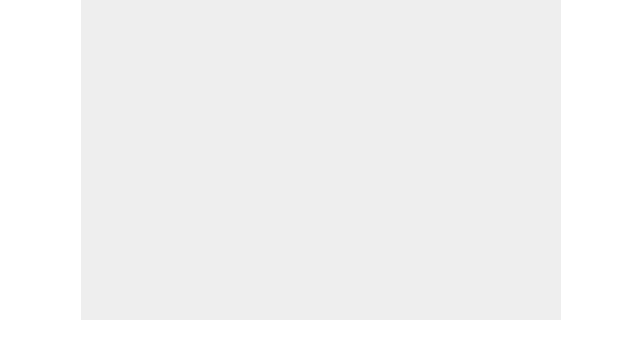
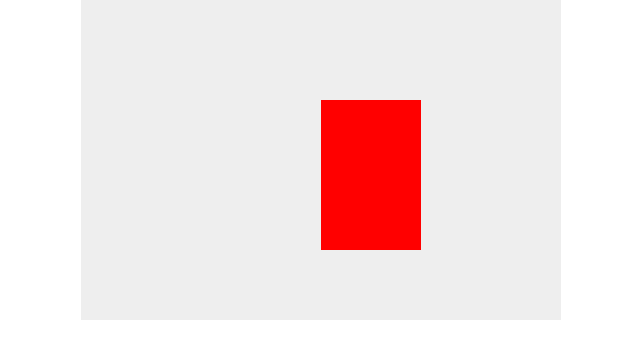
Before and after one commit to erogers6264/breakout-with-javascript, a plain HTML site: page index.html in a window 1280 px wide. Shown: the whole page, without its empty margins (319-959 px from the left). Drawn offline with Linux system fonts and the light colour scheme.

Commit message:
Add code to draw rectangle

```diff
--- a/index.html
+++ b/index.html
@@ -23,7 +23,12 @@
 
 		var canvas = document.getElementById("myCanvas");
 		var ctx = canvas.getContext("2d");
+
 		ctx.beginPath();
+		ctx.rect(240, 100, 100, 150);
+		ctx.fillStyle = "#FF0000";
+		ctx.fill();
+		ctx.closePath();
 	</script>
 </body>
 </html>
```
